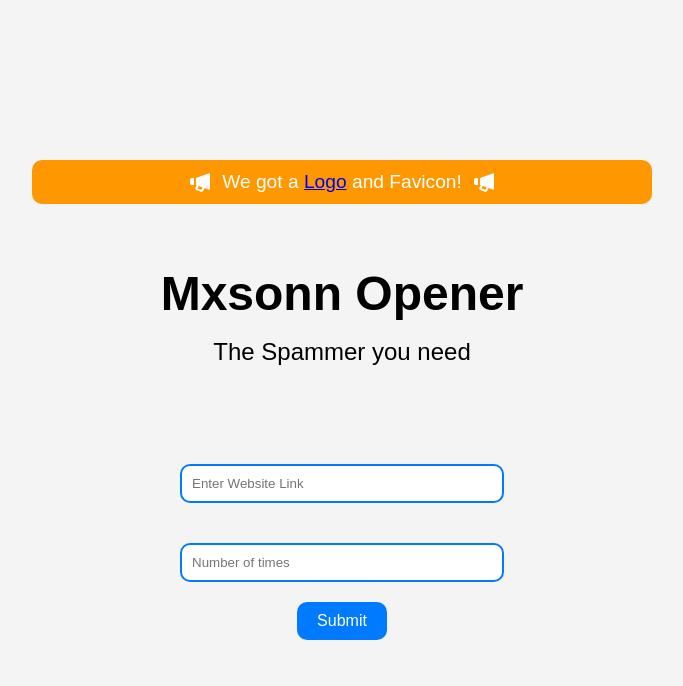
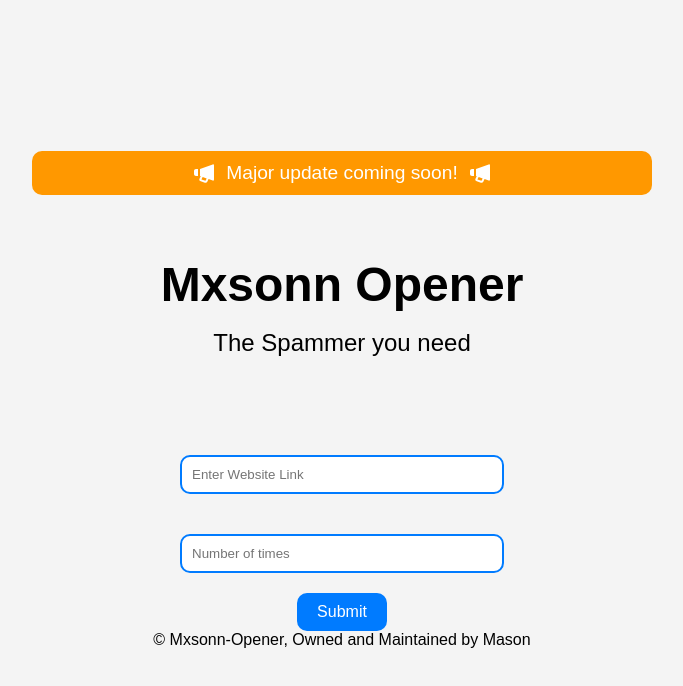
Before and after one commit to MxsonnGithub/Mxsonn-Opener, a plain HTML site: page index.html in a window 1280 px wide. Shown: the whole page, without its empty margins (298-981 px from the left). Drawn offline with Linux system fonts and the light colour scheme.

Commit message:
Major update leaks

```diff
--- a/index.html
+++ b/index.html
@@ -14,14 +14,16 @@
     <meta name="theme-color" content="#FF0000">
 
 </head>
+
 <body>
 
-    <!-- Announcement Box -->
-    <div class="announcement">
-        <svg xmlns="http://www.w3.org/2000/svg" width="24" height="24" viewBox="0 0 24 24" style="fill: rgba(255, 255, 255, 1);"><path d="M20.664 3.478 8 8v7l.748.267-1.127 2.254a1.999 1.999 0 0 0 1.156 2.792l4.084 1.361a2.015 2.015 0 0 0 2.421-1.003l1.303-2.606 4.079 1.457A1 1 0 0 0 22 18.581V4.419a1 1 0 0 0-1.336-.941zm-7.171 16.299L9.41 18.416l1.235-2.471 4.042 1.444-1.194 2.388zM4 15h2V8H4c-1.103 0-2 .897-2 2v3c0 1.103.897 2 2 2z"></path></svg>
-        <span>We got a <a href="https://mxsonn-opener.vercel.app/assets/mxsonnopenerlogo.png">Logo</a> and Favicon!</span>
-        <svg xmlns="http://www.w3.org/2000/svg" width="24" height="24" viewBox="0 0 24 24" style="fill: rgba(255, 255, 255, 1);"><path d="M20.664 3.478 8 8v7l.748.267-1.127 2.254a1.999 1.999 0 0 0 1.156 2.792l4.084 1.361a2.015 2.015 0 0 0 2.421-1.003l1.303-2.606 4.079 1.457A1 1 0 0 0 22 18.581V4.419a1 1 0 0 0-1.336-.941zm-7.171 16.299L9.41 18.416l1.235-2.471 4.042 1.444-1.194 2.388zM4 15h2V8H4c-1.103 0-2 .897-2 2v3c0 1.103.897 2 2 2z"></path></svg>
-    </div>
+        <!-- Announcement Box -->
+        <div class="announcement">
+            <svg xmlns="http://www.w3.org/2000/svg" width="24" height="24" viewBox="0 0 24 24" style="fill: rgba(255, 255, 255, 1);"><path d="M20.664 3.478 8 8v7l.748.267-1.127 2.254a1.999 1.999 0 0 0 1.156 2.792l4.084 1.361a2.015 2.015 0 0 0 2.421-1.003l1.303-2.606 4.079 1.457A1 1 0 0 0 22 18.581V4.419a1 1 0 0 0-1.336-.941zm-7.171 16.299L9.41 18.416l1.235-2.471 4.042 1.444-1.194 2.388zM4 15h2V8H4c-1.103 0-2 .897-2 2v3c0 1.103.897 2 2 2z"></path></svg>
+            <span>Major update coming soon!</span>
+            <svg xmlns="http://www.w3.org/2000/svg" width="24" height="24" viewBox="0 0 24 24" style="fill: rgba(255, 255, 255, 1);"><path d="M20.664 3.478 8 8v7l.748.267-1.127 2.254a1.999 1.999 0 0 0 1.156 2.792l4.084 1.361a2.015 2.015 0 0 0 2.421-1.003l1.303-2.606 4.079 1.457A1 1 0 0 0 22 18.581V4.419a1 1 0 0 0-1.336-.941zm-7.171 16.299L9.41 18.416l1.235-2.471 4.042 1.444-1.194 2.388zM4 15h2V8H4c-1.103 0-2 .897-2 2v3c0 1.103.897 2 2 2z"></path></svg>
+        </div>
+
 
     <div class="container">
         <h1>Mxsonn Opener</h1>
@@ -35,6 +37,11 @@
         <br>
         <button onclick="openWebsite()">Submit</button>
     </div>
+
+    <div class="footer">
+        <footer>© Mxsonn-Opener, Owned and Maintained by Mason</footer>
+    </div>
+
 
     <script>
         async function openWebsite() {
```
Also changed, not shown: saves.txt (added).
